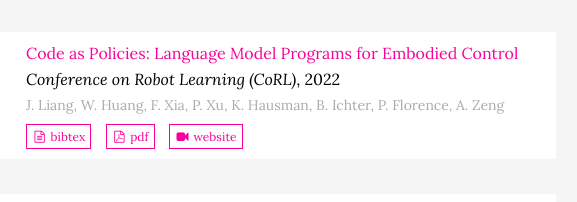
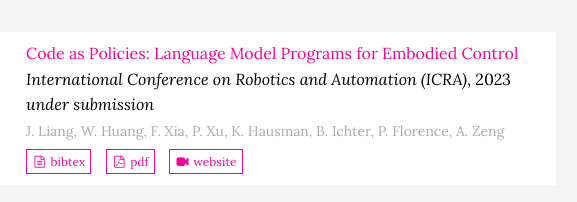
Before and after one commit to KarolHausman/KarolHausman.github.io, a plain HTML site: page index.html in a window 1280 px wide. Shown: the part 3137-3339 px from the top of the page, 449-1026 px from the left. Drawn offline with Linux system fonts and the light colour scheme.

Commit message:
Fixing CaP

```diff
--- a/index.html
+++ b/index.html
@@ -377,7 +377,7 @@
 	<img width="170" height=70" src="img/thumbnails/cap.gif" class="rein-paper"/>
 	</th>
 	<th class="entry">
-		<a href="https://code-as-policies.github.io/">Code as Policies: Language Model Programs for Embodied Control </a><br><i>Conference on Robot Learning (CoRL)</i>, 2022 <br>
+		<a href="https://code-as-policies.github.io/">Code as Policies: Language Model Programs for Embodied Control </a><br><i>International Conference on Robotics and Automation (ICRA)</i>, 2023 <br> <i>under submission</i> <br>
 		<small class="authors">
 		J. Liang, W. Huang, F. Xia, P. Xu, K. Hausman, B. Ichter, P. Florence, A. Zeng
 		</small>
```
